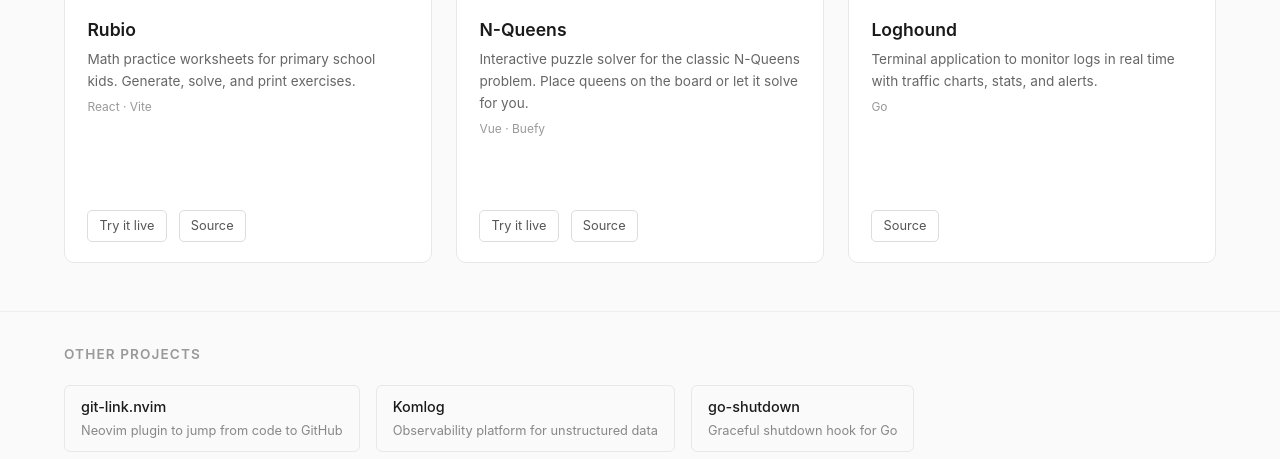
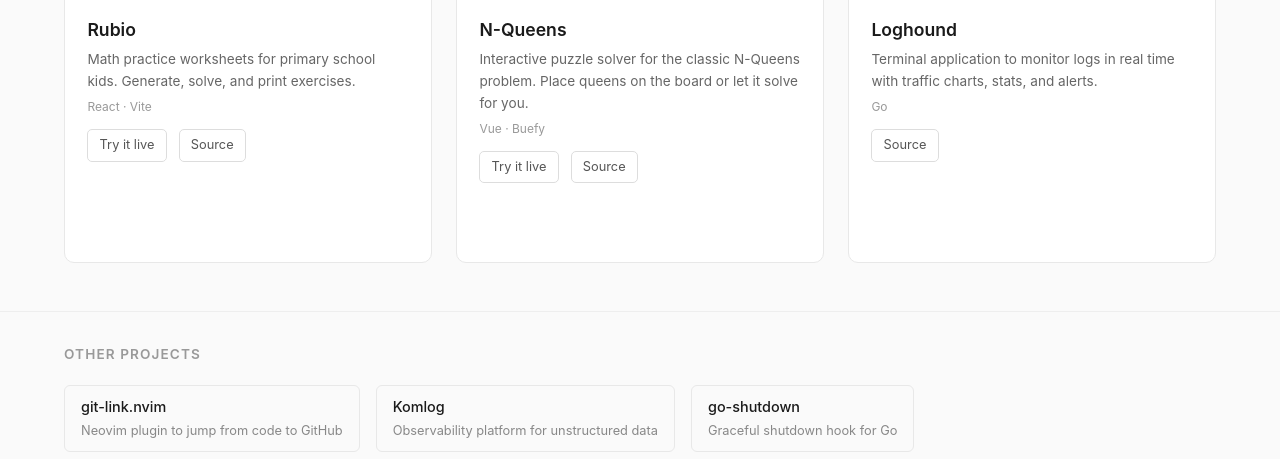
Before and after one commit to juacker/juacker.github.io, a plain HTML site: page index.html in a window 1280 px wide. Shown: the part 868-1327 px from the top of the page. Drawn offline with Linux system fonts and the light colour scheme.

Commit message:
Put buttons right after text, remove bottom-push spacing
Co-Authored-By: Claude Opus 4.6 <noreply@anthropic.com>

```diff
--- a/index.html
+++ b/index.html
@@ -171,14 +171,7 @@
     }
 
     .card-body {
-      flex: 1;
       padding: 1.2rem 1.4rem;
-      display: flex;
-      flex-direction: column;
-    }
-
-    .card-body .project-links {
-      margin-top: auto;
     }
 
     .card-body h3 {
```
